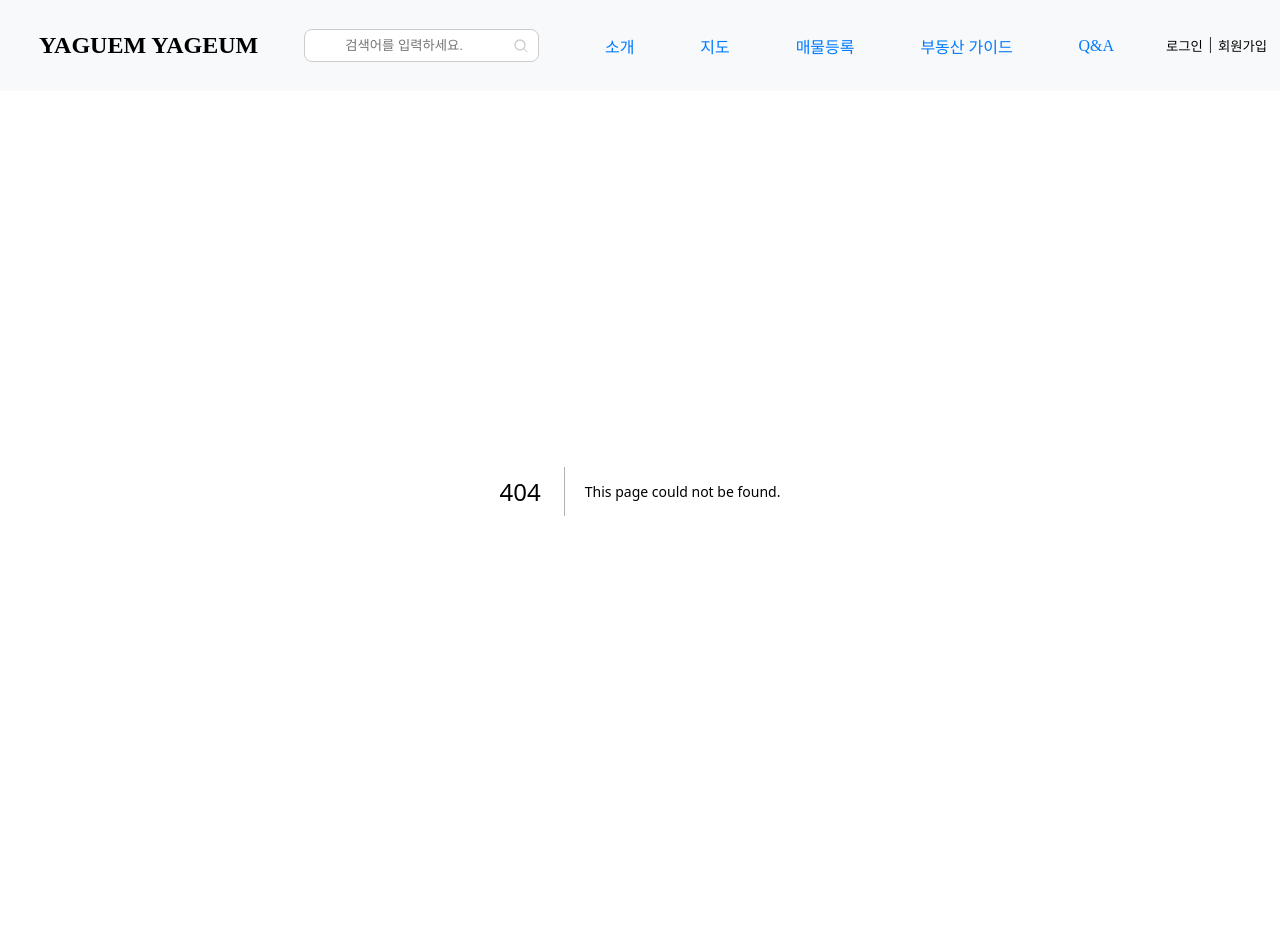
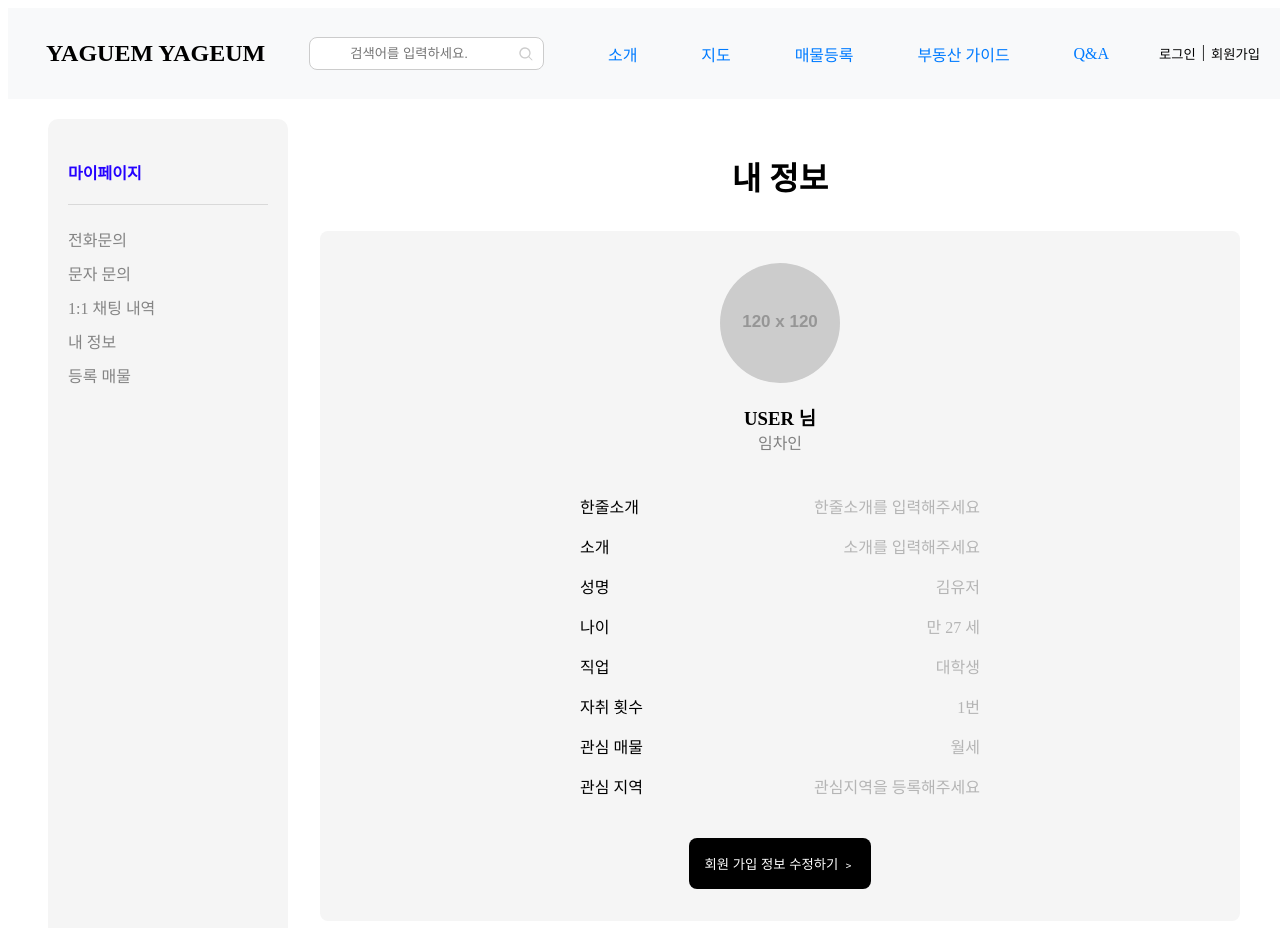
Before and after one commit to YAGEUM-YAGEUM/Yageum_Frontend, a Next.js app: page /mypage/profile in a window 1280 px wide. Before the commit this address had no page. Shown: the top 928 px of the page. Before the commit the page ends 891 px from the top, so only its background shows below. Built offline with nearby package versions, Linux system fonts and the light colour scheme.

Commit message:
feat: 마이페이지 프로필 Ui

```diff
--- /dev/null
+++ b/src/app/mypage/profile/page.tsx
@@ -0,0 +1,128 @@
+'use client';
+
+import styled from 'styled-components';
+
+const Container = styled.div`
+  display: flex;
+`;
+
+const Main = styled.div`
+  flex: 1;
+  padding: 2rem;
+`;
+
+const Text = styled.h1`
+  text-align: center;
+  margin-bottom: 2rem;
+`;
+
+const InfoContainer = styled.div`
+  text-align: center;
+  background-color: #f5f5f5;
+  padding: 2rem;
+  border-radius: 8px;
+`;
+
+const ProfileImage = styled.img`
+  width: 120px;
+  height: 120px;
+  border-radius: 50%;
+  margin-bottom: 1rem;
+`;
+
+const UserName = styled.h3`
+  margin: 0;
+`;
+
+const UserRole = styled.div`
+  margin-bottom: 2rem;
+  color: gray;
+`;
+
+const InfoList = styled.div`
+  text-align: left;
+  margin: 0 auto;
+  max-width: 400px;
+`;
+
+const InfoItem = styled.div`
+  display: flex;
+  justify-content: space-between;
+  padding: 0.5rem 0;
+  text-align: left;
+  color: #b5b5b5;
+  &:last-child {
+    border-bottom: none;
+  }
+`;
+
+const InfoLabel = styled.div`
+  color: black;
+`;
+
+const InfoValue = styled.div``;
+
+const EditButton = styled.button`
+  display: block;
+  margin: 0 auto;
+  padding: 1rem;
+  background-color: black;
+  color: white;
+  border: none;
+  border-radius: 8px;
+  cursor: pointer;
+  margin-top: 2rem;
+`;
+
+export default function Profile() {
+  return (
+    <Container>
+      <Main>
+        <Text>내 정보</Text>
+        <InfoContainer>
+          <ProfileImage
+            src="https://via.placeholder.com/120"
+            alt="Profile Image"
+          />
+          <UserName>USER 님</UserName>
+          <UserRole>임차인</UserRole>
+          <InfoList>
+            <InfoItem>
+              <InfoLabel>한줄소개</InfoLabel>
+              <InfoValue>한줄소개를 입력해주세요</InfoValue>
+            </InfoItem>
+            <InfoItem>
+              <InfoLabel>소개</InfoLabel>
+              <InfoValue>소개를 입력해주세요</InfoValue>
+            </InfoItem>
+            <InfoItem>
+              <InfoLabel>성명</InfoLabel>
+              <InfoValue>김유저</InfoValue>
+            </InfoItem>
+            <InfoItem>
+              <InfoLabel>나이</InfoLabel>
+              <InfoValue>만 27 세</InfoValue>
+            </InfoItem>
+            <InfoItem>
+              <InfoLabel>직업</InfoLabel>
+              <InfoValue>대학생</InfoValue>
+            </InfoItem>
+            <InfoItem>
+              <InfoLabel>자취 횟수</InfoLabel>
+              <InfoValue>1번</InfoValue>
+            </InfoItem>
+            <InfoItem>
+              <InfoLabel>관심 매물</InfoLabel>
+              <InfoValue>월세</InfoValue>
+            </InfoItem>
+            <InfoItem>
+              <InfoLabel>관심 지역</InfoLabel>
+              <InfoValue>관심지역을 등록해주세요</InfoValue>
+            </InfoItem>
+          </InfoList>
+          <EditButton>회원 가입 정보 수정하기 ﹥</EditButton>
+        </InfoContainer>
+      </Main>
+    </Container>
+  );
+}
```
